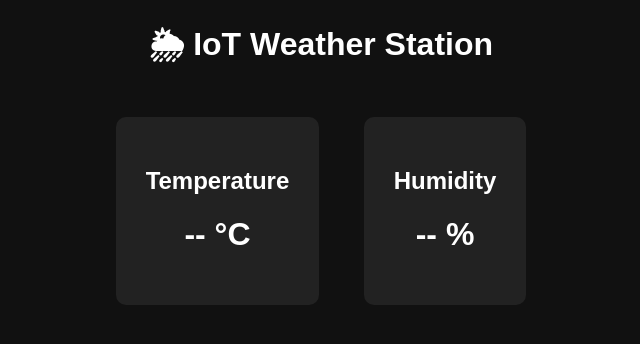
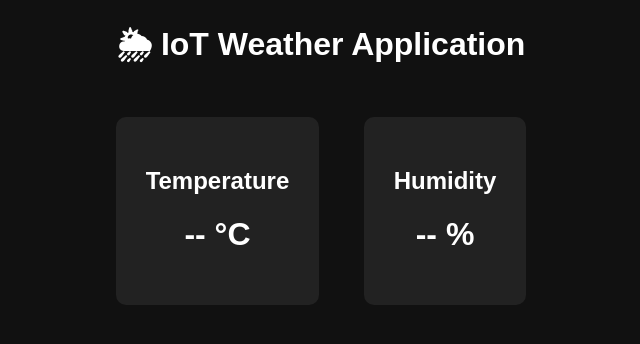
Before and after one commit to shirshadip/WeatherAppIOT, a plain HTML site: page templates/index.html in a window 1280 px wide. Shown: the whole page, without its empty margins (319-959 px from the left). Drawn offline with Linux system fonts and the light colour scheme; no server answers.

Commit message:
first commit

```diff
--- a/templates/index.html
+++ b/templates/index.html
@@ -20,7 +20,7 @@
 </head>
 <body>
 
-    <h1>🌦 IoT Weather Station</h1>
+    <h1>🌦 IoT Weather Application</h1>
 
     <div class="card">
         <h2>Temperature</h2>
```
